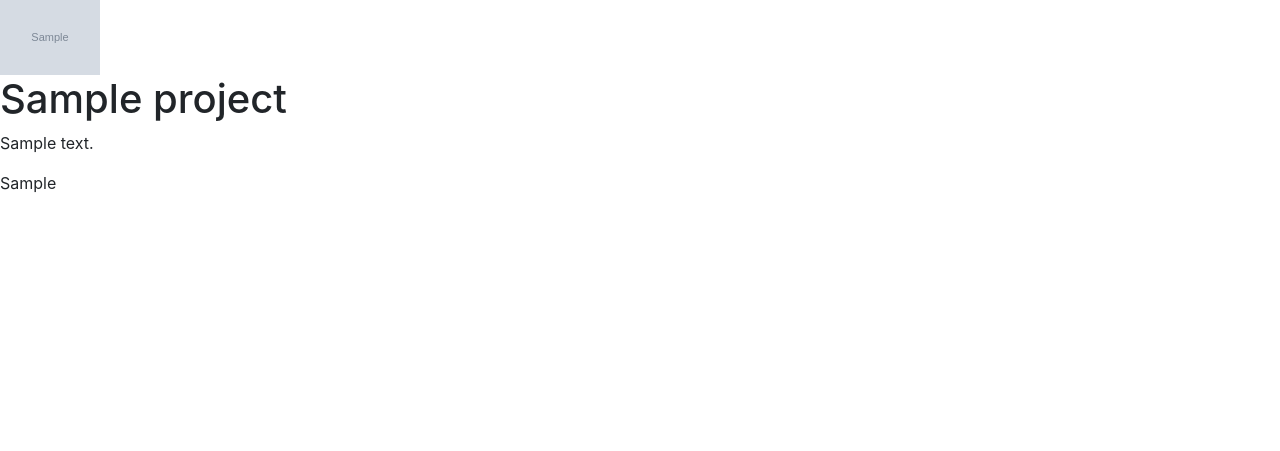
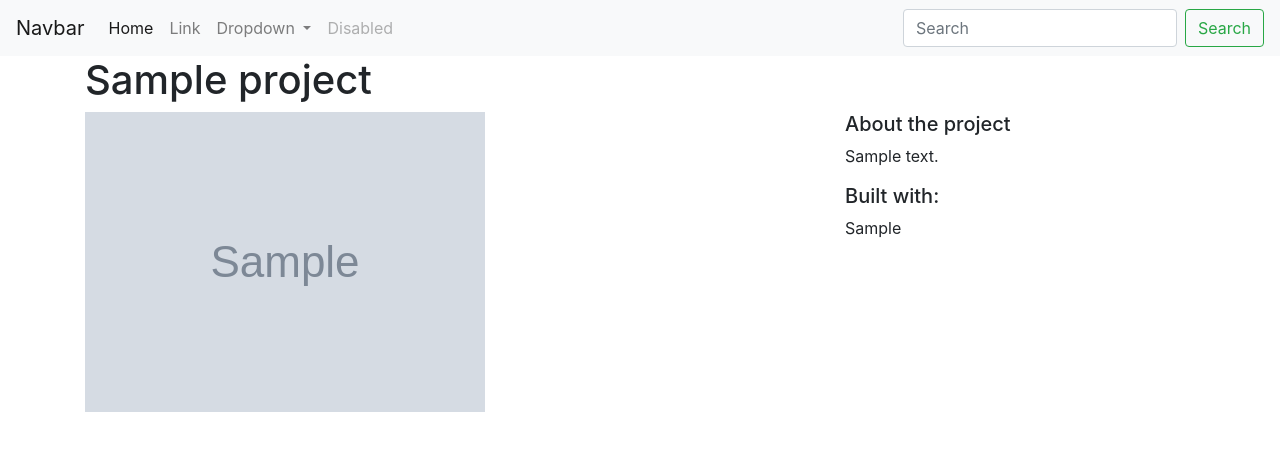
Before and after one commit to KatyORourkee/python-django-portfolio-site, a Django app: page /projects/1 in a window 1280 px wide. Shown: the top 451 px of the page. Run offline with Django 3.2, Linux system fonts and the light colour scheme; tables that the repository leaves empty hold one stand-in row (values such as "Sample post"); grey boxes marked "Sample" are stand-in pictures; some libraries are stand-ins or nearby versions.

Commit message:
Continuing with development, set my debug back to true. Implemented template inheritance to reduce duplicated html code across my templates. Also updated my images on the details view to not used a fixed width, but instead to be a bootstrap responsive image so it scales with the size of the screen.

```diff
--- a/portfolio/settings.py
+++ b/portfolio/settings.py
@@ -23,7 +23,7 @@ BASE_DIR = os.path.dirname(os.path.dirname(os.path.abspath(__file__)))
 SECRET_KEY = 'hjsqif_y!=currdma_tu^k^ko5ec%m*rgb=(jf7ls!x^r(7168'
 
 # SECURITY WARNING: don't run with debug turned on in production!
-DEBUG = False
+DEBUG = True
 
 ALLOWED_HOSTS = []
 
--- a/projects/templates/projects/base.html
+++ b/projects/templates/projects/base.html
@@ -2,9 +2,52 @@
 <html lang='en'>
 <head>
     <meta charset="UTF-8">
+    <meta name="viewport" content="width=device-width, initial-scale=1.0">
     <title>Portfolio</title>
+    <link rel="stylesheet" href="https://stackpath.bootstrapcdn.com/bootstrap/4.3.1/css/bootstrap.min.css" integrity="sha384-ggOyR0iXCbMQv3Xipma34MD+dH/1fQ784/j6cY/iJTQUOhcWr7x9JvoRxT2MZw1T" crossorigin="anonymous">
 </head>
 <body>
 
+        <nav class="navbar navbar-expand-lg navbar-light bg-light">
+            <a class="navbar-brand" href="#">Navbar</a>
+            <button class="navbar-toggler" type="button" data-toggle="collapse" data-target="#navbarSupportedContent" aria-controls="navbarSupportedContent" aria-expanded="false" aria-label="Toggle navigation">
+                <span class="navbar-toggler-icon"></span>
+            </button>
+
+            <div class="collapse navbar-collapse" id="navbarSupportedContent">
+                <ul class="navbar-nav mr-auto">
+                <li class="nav-item active">
+                    <a class="nav-link" href="#">Home <span class="sr-only">(current)</span></a>
+                </li>
+                <li class="nav-item">
+                    <a class="nav-link" href="#">Link</a>
+                </li>
+                <li class="nav-item dropdown">
+                    <a class="nav-link dropdown-toggle" href="#" id="navbarDropdown" role="button" data-toggle="dropdown" aria-haspopup="true" aria-expanded="false">
+                    Dropdown
+                    </a>
+                    <div class="dropdown-menu" aria-labelledby="navbarDropdown">
+                    <a class="dropdown-item" href="#">Action</a>
+                    <a class="dropdown-item" href="#">Another action</a>
+                    <div class="dropdown-divider"></div>
+                    <a class="dropdown-item" href="#">Something else here</a>
+                    </div>
+                </li>
+                <li class="nav-item">
+                    <a class="nav-link disabled" href="#">Disabled</a>
+                </li>
+                </ul>
+                <form class="form-inline my-2 my-lg-0">
+                <input class="form-control mr-sm-2" type="search" placeholder="Search" aria-label="Search">
+                <button class="btn btn-outline-success my-2 my-sm-0" type="submit">Search</button>
+                </form>
+            </div>
+        </nav>
+
+        <div class="container">
+    {% block content %}
+
+    {% endblock %}
+</div>
 </body>
 </html>
--- a/projects/templates/projects/detail.html
+++ b/projects/templates/projects/detail.html
@@ -1,15 +1,20 @@
+{% extends 'projects/base.html' %}
+
 {% load static %}
-<!DOCTYPE html>
-<html lang='en'>
-<head>
-    <meta charset="UTF-8">
-    <title>Project Detail</title>
-    <link rel="stylesheet" href="https://stackpath.bootstrapcdn.com/bootstrap/4.3.1/css/bootstrap.min.css" integrity="sha384-ggOyR0iXCbMQv3Xipma34MD+dH/1fQ784/j6cY/iJTQUOhcWr7x9JvoRxT2MZw1T" crossorigin="anonymous">
-</head>
-<body>
-    <img src="{% static project.image %}" width="100" alt={{ project.description }}>
+
+{% block content %}
+
     <h1>{{ project.title }}</h1>
-    <p>{{ project.description }}</p>
-    <p>{{ project.technology }}</p>
-</body>
-</html>
+    <div class="row">
+        <div class="col-md-8">
+            <img src="{% static project.image %}" class="img-fluid" alt="{{ project.description }}">
+        </div>
+        <div class="col-md-4">
+            <h5>About the project</h5>
+            <p>{{ project.description }}</p>
+            <h5>Built with:</h5>
+            <p>{{ project.technology }}</p>
+        </div>
+    </div>
+
+{% endblock %}
```
Also changed, not shown: projects/templates/projects/all_projects.html (+7 -10 lines).
